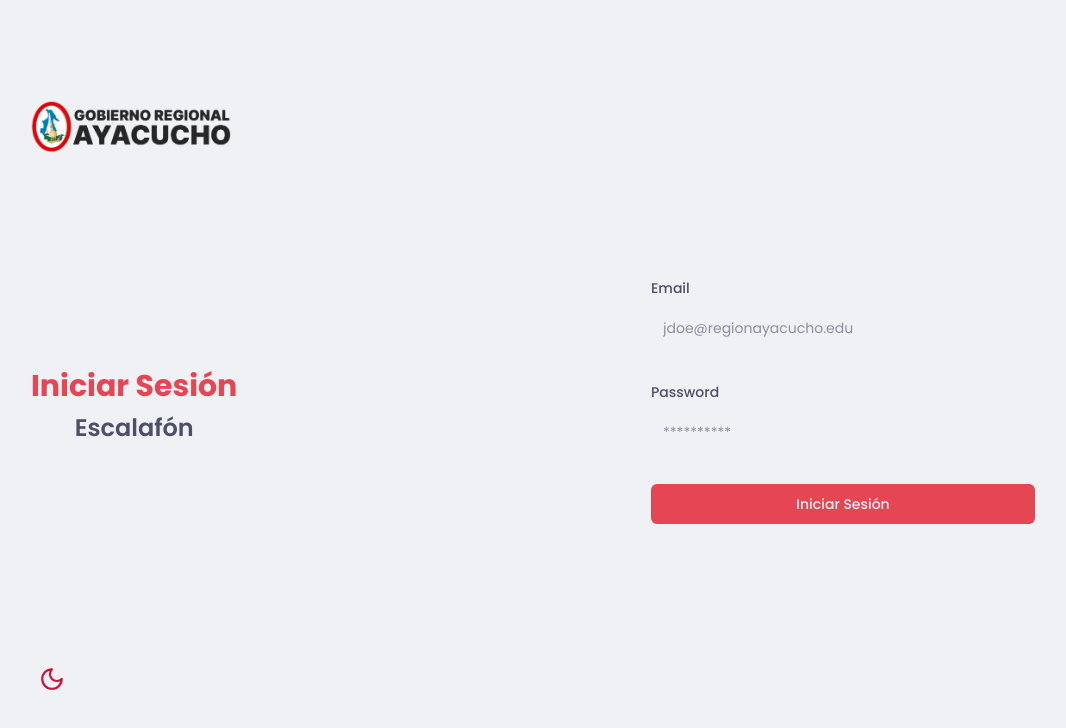
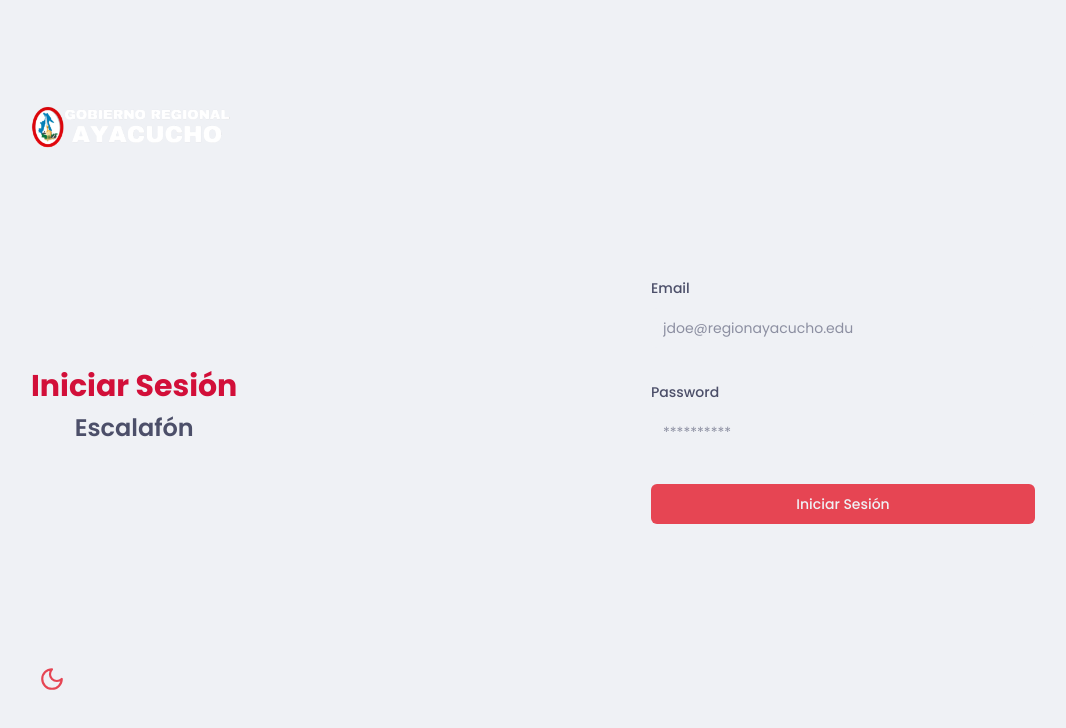
Before and after one commit to Miguel-UNSCH/sistema-escalafon, a Next.js app: page /login in a window 1280 px wide. Shown: the top 728 px of the page, without its empty margins (117-1183 px from the left). Built offline with nearby package versions, Linux system fonts and the light colour scheme.

Commit message:
Hydration failed because the server rendered HTML didn't match the client

```diff
--- a/src/app/(auth)/layout.tsx
+++ b/src/app/(auth)/layout.tsx
@@ -3,5 +3,5 @@ export default function RootLayout({
 }: Readonly<{
   children: React.ReactNode;
 }>) {
-  return <div className="place-items-center grid bg-[#eff1f5] min-h-screen font-poppins">{children}</div>;
+  return <div className="place-items-center grid min-h-screen font-poppins">{children}</div>;
 }
--- a/src/app/(auth)/login/page.tsx
+++ b/src/app/(auth)/login/page.tsx
@@ -6,14 +6,20 @@ import Image from "next/image";
 import FormLogin from "@/components/form-login";
 import { ThemeToggle } from "@/components/theme-toogle";
 import logoLight from "@/assets/logos/inicio_claro.png";
+import logoDark from "@/assets/logos/inicio_oscuro.png";
+import { useTheme } from "next-themes";
+import Link from "next/link";
 
 const Page = () => {
+  const { theme } = useTheme();
   return (
     <div className="flex flex-row justify-between items-center w-4/5 h-4/5">
       <div className="flex flex-col justify-between p-5 h-full">
-        <Image src={logoLight} alt="Logo" width={200} height={100} />
+        <Link href={"/"}>
+          <Image src={theme === "light" ? logoLight : logoDark} alt="Logo" width={200} height={100} />
+        </Link>
         <div className="flex flex-col gap-2">
-          <p className="font-bold text-[#e64553] text-3xl text-center">Iniciar Sesión</p>
+          <p className="font-bold text-red text-3xl text-center">Iniciar Sesión</p>
           <p className="font-semibold text-2xl text-center">Escalafón</p>
         </div>
         <ThemeToggle />
--- a/src/app/layout.tsx
+++ b/src/app/layout.tsx
@@ -1,18 +1,7 @@
 import type { Metadata } from "next";
-import { Geist, Geist_Mono } from "next/font/google";
-import "./globals.css";
 import { ThemeProvider } from "@/components/theme-provider";
 import { SessionProvider } from "next-auth/react";
-
-const geistSans = Geist({
-  variable: "--font-geist-sans",
-  subsets: ["latin"],
-});
-
-const geistMono = Geist_Mono({
-  variable: "--font-geist-mono",
-  subsets: ["latin"],
-});
+import "./globals.css";
 
 export const metadata: Metadata = {
   title: "Escalafon",
@@ -26,7 +15,7 @@ export default function RootLayout({
 }>) {
   return (
     <html lang="es" suppressHydrationWarning>
-      <body className={`${geistSans.variable} ${geistMono.variable} antialiased h-screen bg-background text-text`}>
+      <body className={`antialiased h-screen bg-background text-text`}>
         <ThemeProvider attribute="class" defaultTheme="system" enableSystem>
           <SessionProvider>{children}</SessionProvider>
         </ThemeProvider>
--- a/src/app/page.tsx
+++ b/src/app/page.tsx
@@ -1,17 +1,33 @@
-import { auth } from "@/auth";
+"use client";
+
+import { useEffect, useState } from "react";
+import Link from "next/link";
+import Image from "next/image";
+import { LogIn } from "lucide-react";
+import { Button } from "@/components/ui/button";
 import { ThemeToggle } from "@/components/theme-toogle";
-import { LogIn } from "lucide-react";
-import Image from "next/image";
-import Link from "next/link";
 import logoLight from "@/assets/logos/inicio_claro.png";
-import { Button } from "@/components/ui/button";
+import logoDark from "@/assets/logos/inicio_oscuro.png";
+import { useTheme } from "next-themes";
 
-export default async function Home() {
-  const session = await auth();
+export default function Home() {
+  const { theme } = useTheme();
+  const [session, setSession] = useState(null);
+
+  useEffect(() => {
+    async function fetchSession() {
+      const res = await fetch("/api/session");
+      const data = await res.json();
+      setSession(data);
+    }
+    fetchSession();
+  }, []);
+
   return (
-    <main className="flex flex-col justify-between items-center gap-8 row-start-2 bg-[#eff1f5] py-5 w-full h-full font-poppins text-[#4c4f69]">
+    <main className="flex flex-col justify-between items-center gap-8 row-start-2 bg-background py-5 w-full h-full font-poppins">
       <div className="flex flex-row justify-between items-center p-5 w-4/5">
-        <Image src={logoLight} alt="Logo" width={200} height={100} />
+        <Image src={theme === "light" ? logoLight : logoDark} alt="Logo" width={200} height={100} />
+
         <ThemeToggle />
       </div>
 
@@ -19,31 +35,26 @@ export default async function Home() {
         <div className="flex flex-col justify-center gap-5 h-full">
           <div className="flex flex-col gap-2 p-4">
             <p className="font-bold text-5xl">Bienvenido a</p>
-            <p className="font-bold text-[#d20f39] text-4xl">Escalafón</p>
+            <p className="font-bold text-red text-4xl">Escalafón</p>
             <p className="font-montserrat text-lg">
               Registra tus datos y avanza en tu <span className="font-bold">desarrollo profesional</span>
             </p>
           </div>
-          <div className="flex flex-row justify-start gap-5 p-4">
-            <Link href={`${!session ? "/login" : "/dashboard"}`}>
-              <Button className="flex flex-row gap-5 bg-[#e64553] hover:bg-[#d20f39] rounded-xl">
+          <div className="flex flex-row justify-start gap-5 p-4 font-inter">
+            <Link href={session ? "/dashboard" : "/login"}>
+              <Button className="flex flex-row gap-5 bg-maroon hover:bg-red rounded-xl">
                 <LogIn />
                 Ingresar
               </Button>
             </Link>
-            <Link href={`${!session ? "#" : "#"}`}>
-              <Button className="flex flex-row gap-5 bg-[#e64553] hover:bg-[#d20f39] rounded-xl">
-                <LogIn />
-                Ver tutorial
-              </Button>
-            </Link>
+
+            <Button className="flex flex-row gap-5 bg-maroon hover:bg-red rounded-xl" disabled={false}>
+              <LogIn />
+              Ver Tutorial
+            </Button>
           </div>
         </div>
       </div>
     </main>
   );
 }
-
-/**
- * https://gra.regionayacucho.gob.pe/otic
- */
--- a/src/components/theme-toogle.tsx
+++ b/src/components/theme-toogle.tsx
@@ -12,8 +12,8 @@ export function ThemeToggle() {
   };
 
   return (
-    <button onClick={toggleTheme} className="hover:bg-[#ccd0da] p-2 rounded-full transition-all">
-      {theme === "dark" ? <Sun size={26} className="rounded-full text-[#f38ba8]" /> : <Moon size={26} className="rounded-full text-[#d20f39]" />}
+    <button onClick={toggleTheme} className="hover:bg-mantle p-2 rounded-full text-maroon hover:text-red transition-all">
+      {theme === "dark" ? <Sun size={26} className="rounded-full" /> : <Moon size={26} className="rounded-full" />}
     </button>
   );
 }
```
